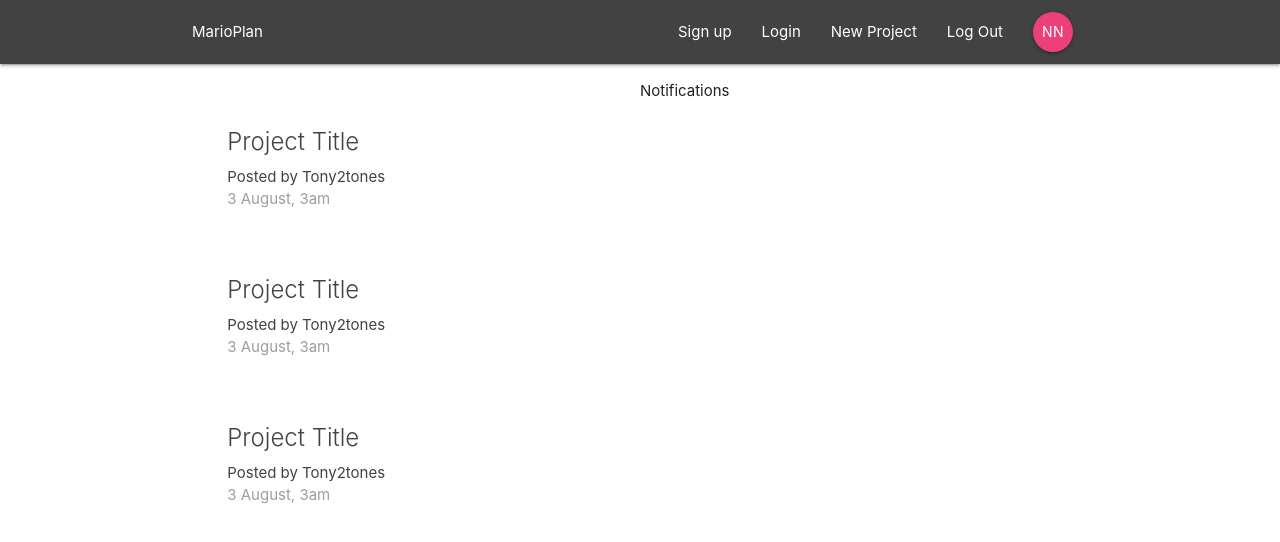
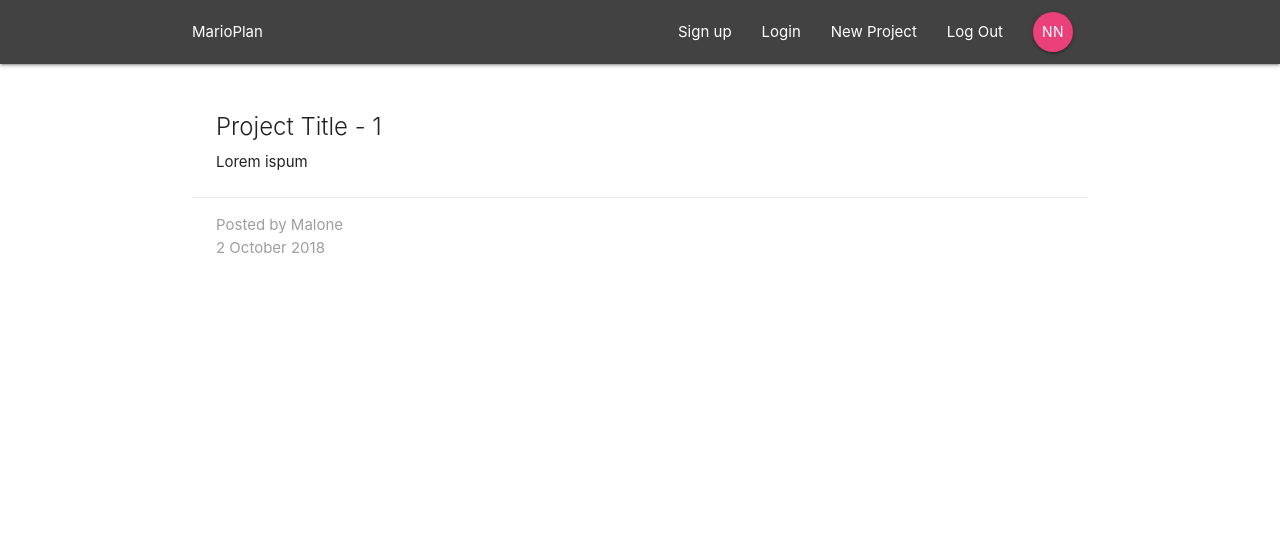
Before and after one commit to tony2tones/react-redux-firebase-tut, a React (Create React App) app in the folder marioplan/: page /project/1 in a window 1280 px wide. Shown: the top 542 px of the page. Built offline with nearby package versions, Linux system fonts and the light colour scheme.

Commit message:
added id and caught id via props and displayed it

```diff
--- a/marioplan/src/App.js
+++ b/marioplan/src/App.js
@@ -3,7 +3,7 @@ import { BrowserRouter, Switch, Route } from "react-router-dom";
 
 import Navbar from "./components/layout/Navbar";
 import Dashboard from "./components/dashboard/Dashboard";
-import Notifications from "./components/dashboard/Notifications";
+import ProjectDetails from "./components/projects/ProjectDetails";
 
 class App extends Component {
   render() {
@@ -12,8 +12,8 @@ class App extends Component {
         <div className="App">
           <Navbar />
           <Switch>
-            <Route path='/' component={Dashboard} />
-            {/* <Route path='/Notifications' exact component={Notifications} /> */}
+            <Route path='/' exact component={Dashboard} />
+            <Route path='/project/:id' component={ProjectDetails} />
           </Switch>
         </div>
       </BrowserRouter>
--- a/marioplan/src/components/projects/ProjectDetails.js
+++ b/marioplan/src/components/projects/ProjectDetails.js
@@ -1,13 +1,21 @@
-import React from 'react';
+import React from "react";
 
-const ProjectDetails = () => {
+const ProjectDetails = (props) => {
+    const id = props.match.params.id;
   return (
     <div className="container section project-details">
       <div className="card z-depth-0">
         <div className="card-content">
-                    <span className="card-title">Project Title</span>
+          <span className="card-title">Project Title - {id}</span>
+          <p>Lorem ispum </p>
+        </div>
+        <div className="card-action gret lighten-4 grey-text">
+          <div>Posted by Malone</div>
+          <div>2 October 2018</div>
         </div>
       </div>
     </div>
-    )
-}
+  );
+};
+
+export default ProjectDetails;
```
Lines whose indentation alone changed are shown as unchanged.
